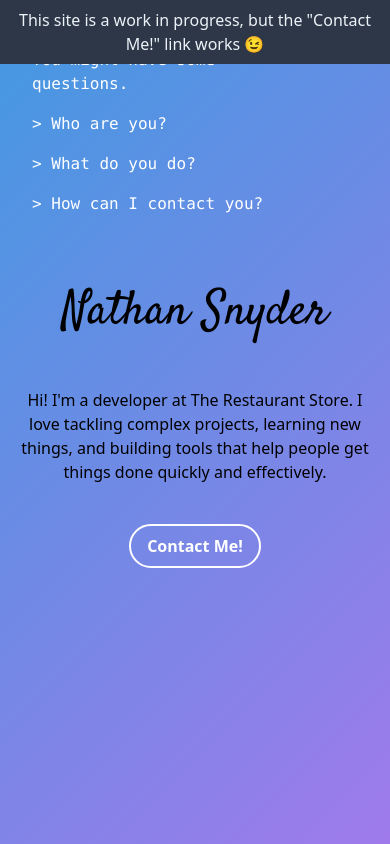
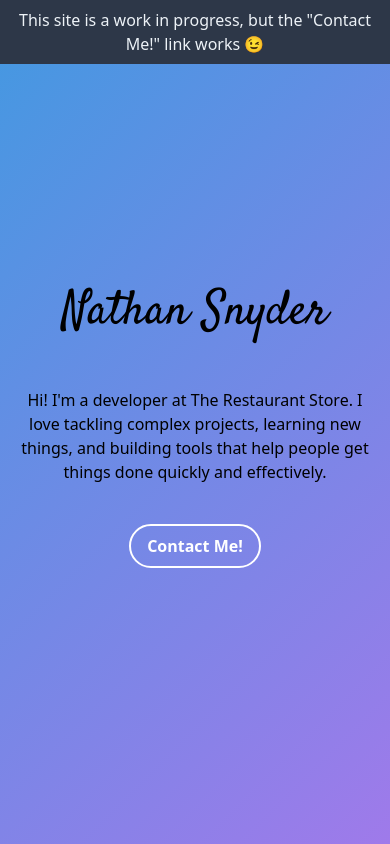
Before and after one commit to nsnyder/nsnyder.github.com, a Vue app: page / in a window 390 px wide. Built offline with nearby package versions, Linux system fonts and the light colour scheme.

Commit message:
Hide nav on smaller devices

```diff
--- a/src/components/Navigation.vue
+++ b/src/components/Navigation.vue
@@ -1,5 +1,5 @@
 <template>
-  <div class="fixed text-white h-screen flex flex-col align-middle max-w-xs pl-4 my-4 font-mono mt-10">
+  <div class="fixed text-white h-screen hidden lg:flex flex-col align-middle max-w-xs pl-4 my-4 font-mono mt-10 ">
     <div class="py-2 px-4">You might have some questions.</div>
     <a href="#" v-for="(question, index) in headings" :key="index" class="py-1 px-4 my-1 hover:pl-6 transition-all duration-100">
       > {{ question }}
```
